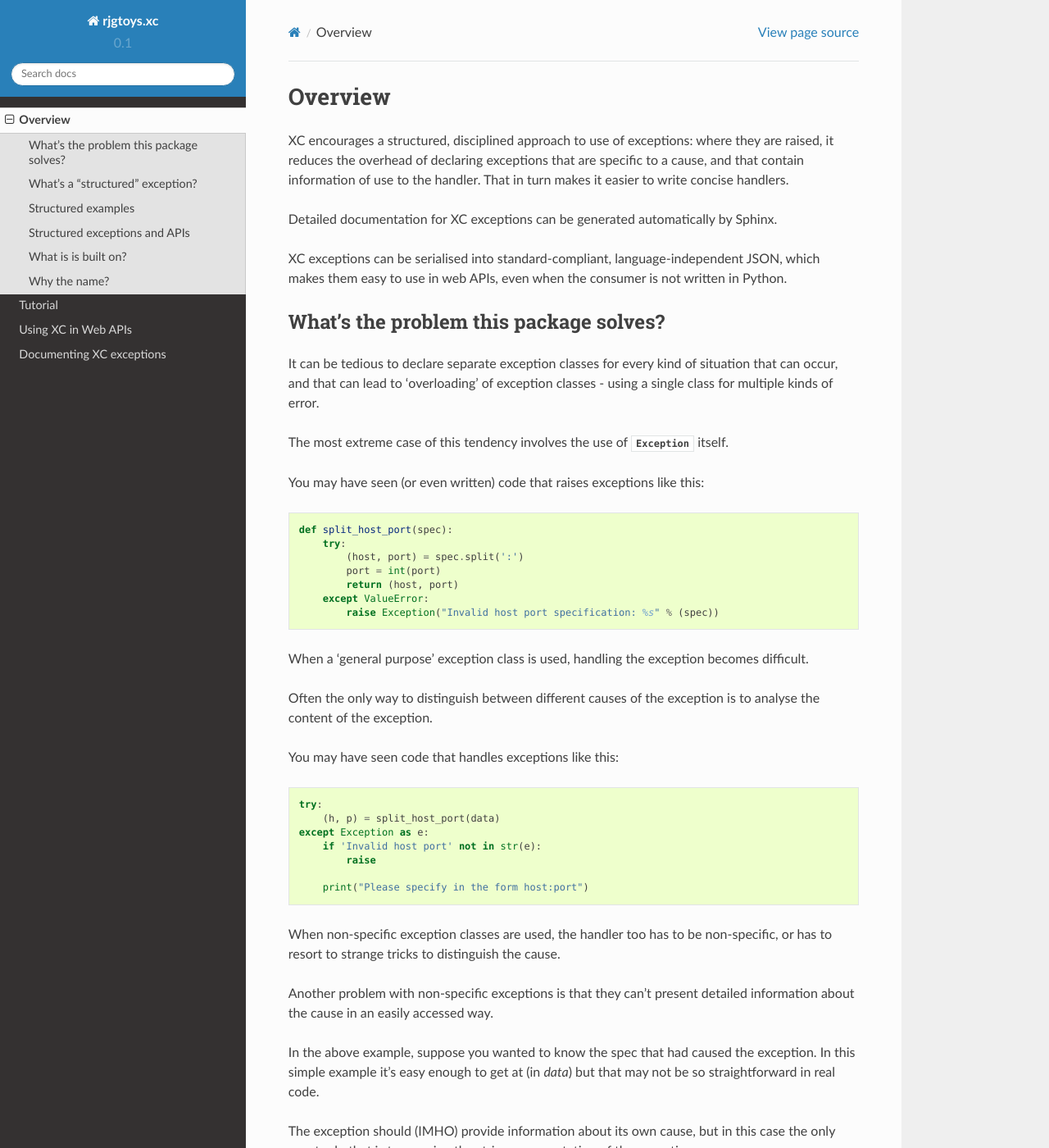
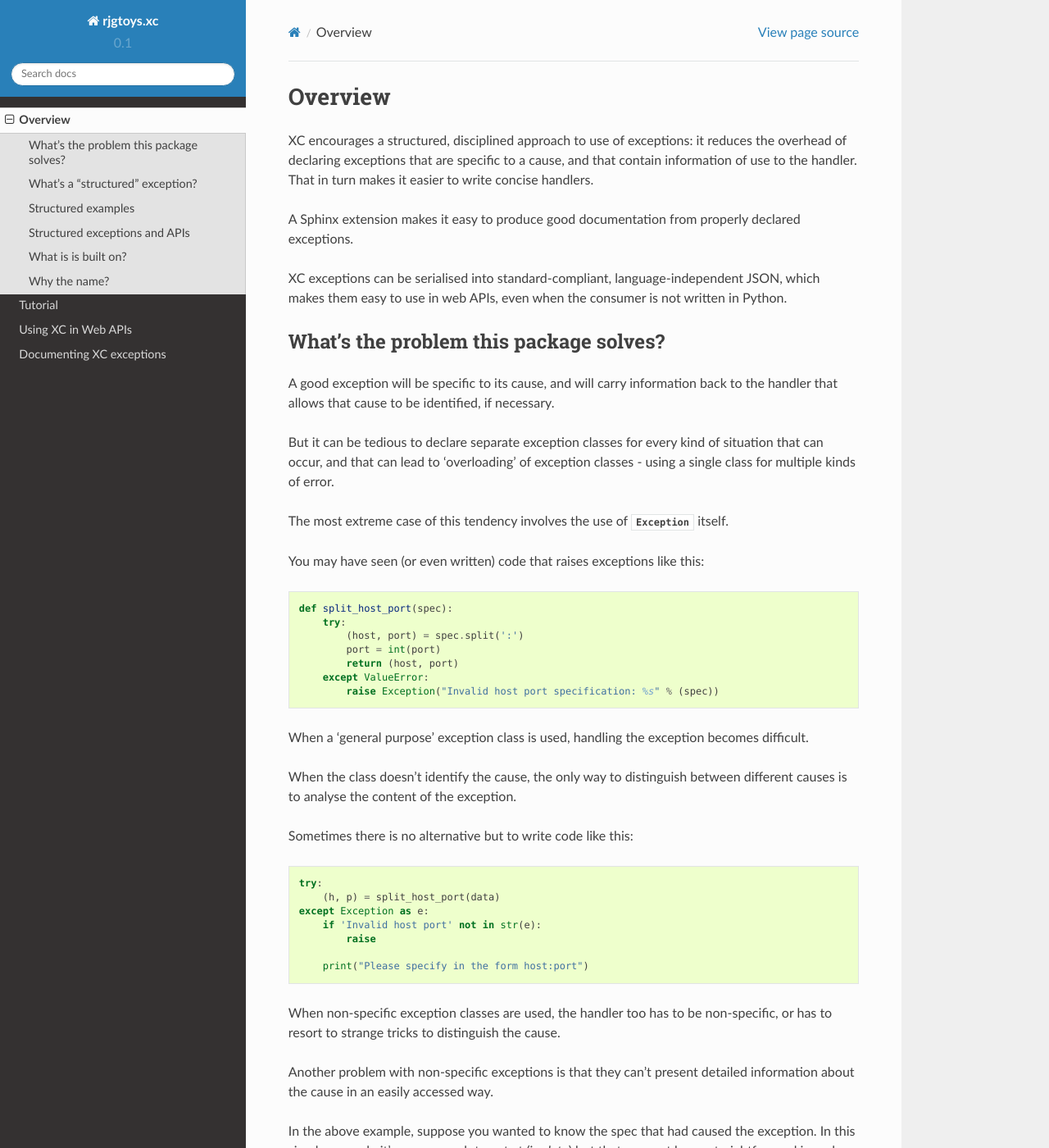
Before and after one commit to bobgautier/rjgtoys-xc, a Sphinx documentation site: the page built from doc/source/overview.rst, in a window 1280 px wide and 1400 px high. Shown: the whole window at 82% size. Built offline with Sphinx 7.4.7 and the Read the Docs theme 2.0.0, drawn with Linux system fonts in a browser that asks for light colours; formulas are drawn with MathJax 3; some of the changed text lies outside the part shown.

Commit message:
Tidy up a little

```diff
--- a/doc/source/conf.py
+++ b/doc/source/conf.py
@@ -31,21 +31,18 @@
 # Add any Sphinx extension module names here, as strings. They can be extensions
 # coming with Sphinx (named 'sphinx.ext.*') or your custom ones.
 extensions = [
-#    'sphinx.ext.autodoc',
     'sphinx.ext.doctest',
     'sphinx.ext.todo',
     'sphinx.ext.coverage',
     'sphinx.ext.imgmath',
     'sphinx.ext.ifconfig',
     'sphinx.ext.viewcode',
-#    'sphinx_autodoc_typehints',
 ]
 
 # Local extensions
 
 extensions.extend([
     'rjgtoys.xc.autodoc',
-#    'sphinx_autodoc_typehints'
 ])
 
 # Add any paths that contain templates here, relative to this directory.
--- a/doc/source/overview.rst
+++ b/doc/source/overview.rst
@@ -1,21 +1,23 @@
 Overview
 ========
 
-XC encourages a structured, disciplined approach to use of exceptions: where they are
-raised, it reduces the overhead of declaring exceptions that are specific to a cause,
+XC encourages a structured, disciplined approach to use of exceptions: it reduces the
+overhead of declaring exceptions that are specific to a cause,
 and that contain information of use to the handler.   That in turn makes it easier
 to write concise handlers.
 
-Detailed documentation for XC exceptions can be generated automatically by Sphinx.
+A Sphinx extension makes it easy to produce good documentation from properly declared exceptions.
 
 XC exceptions can be serialised into standard-compliant, language-independent JSON,
-which makes them easy
-to use in web APIs, even when the consumer is not written in Python.
+which makes them easy to use in web APIs, even when the consumer is not written in Python.
 
 What's the problem this package solves?
 ---------------------------------------
 
-It can be tedious to declare separate exception classes for every kind
+A good exception will be specific to its cause, and will carry information
+back to the handler that allows that cause to be identified, if necessary.
+
+But it can be tedious to declare separate exception classes for every kind
 of situation that can occur, and that can lead to 'overloading' of exception
 classes - using a single class for multiple kinds of error.
 
@@ -34,10 +36,10 @@
 When a 'general purpose' exception class is used, handling the exception becomes
 difficult.
 
-Often the only way to distinguish between different causes of the exception is
-to analyse the content of the exception.
+When the class doesn't identify the cause, the only way to distinguish between
+different causes is to analyse the content of the exception.
 
-You may have seen code that handles exceptions like this::
+Sometimes there is no alternative but to write code like this::
 
     try:
         (h, p) = split_host_port(data)
@@ -56,7 +58,7 @@
 In the above example, suppose you wanted to know the spec that had caused the exception.   In this simple
 example it's easy enough to get at (in `data`) but that may not be so straightforward in real code.
 
-The exception should (IMHO) provide information about its own cause, but in this case the only way to do that
+The exception should provide information about its own cause, but in this case the only way to do that
 is to examine the string representation of the exception::
 
     try:
@@ -87,24 +89,24 @@
 
 The above examples can be rewritten like this.
 
-There is no avoiding having to declare the specific exception, but the declaration is
+There is no avoiding having to declare the exception, but the declaration is
 more terse than it might have been if based directly on :class:`Exception`.   In particular
 you don't have to write any constructors or any other methods for your new exception.
 
 ::
 
-    from rjgtoys.xc import Error
+    from rjgtoys.xc import Error, Title
 
     class InvalidHostPort(XC.Error):
         """Raised when an host:port specification is wrong."""
 
-        spec: str
+        spec: str = Title("The invalid host:port string")
 
         detail = "Invalid host port specification: {spec}"
 
 
-The raiser is a little more terse, and the code simpler, because you don't habe to bother
-with constructing the 'message' string::
+The raiser is a little more terse because it doesn't have to
+construct the 'message' string::
 
     def split_host_port(spec):
         try:
@@ -113,6 +115,7 @@
             return (host, port)
         except ValueError:
             raise InvalidHostPort(spec=spec)
+
 
 The handler is now very specific::
 
```
Also changed, not shown: other parts of doc/source/overview.rst (+1 -1 lines), 1 other file.
